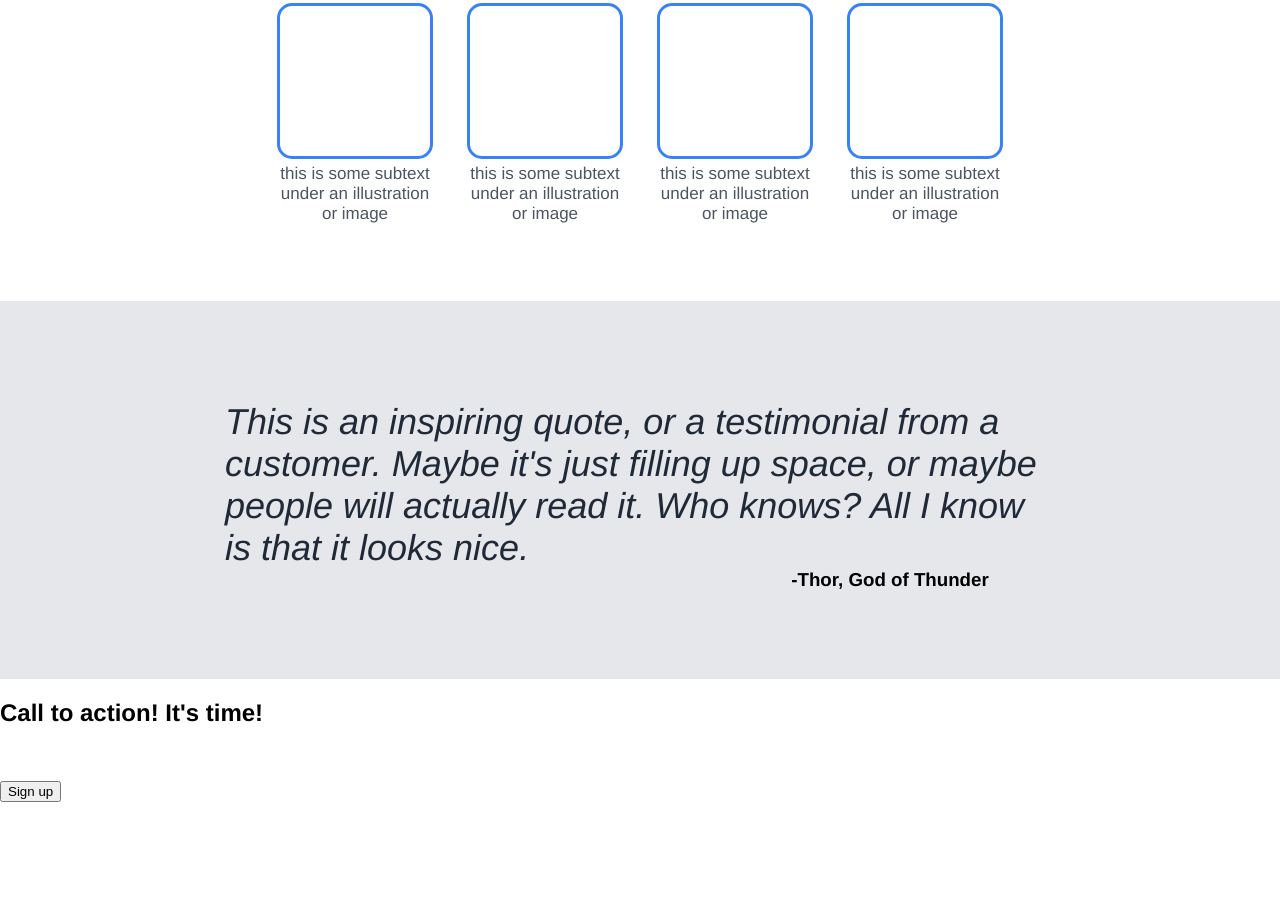
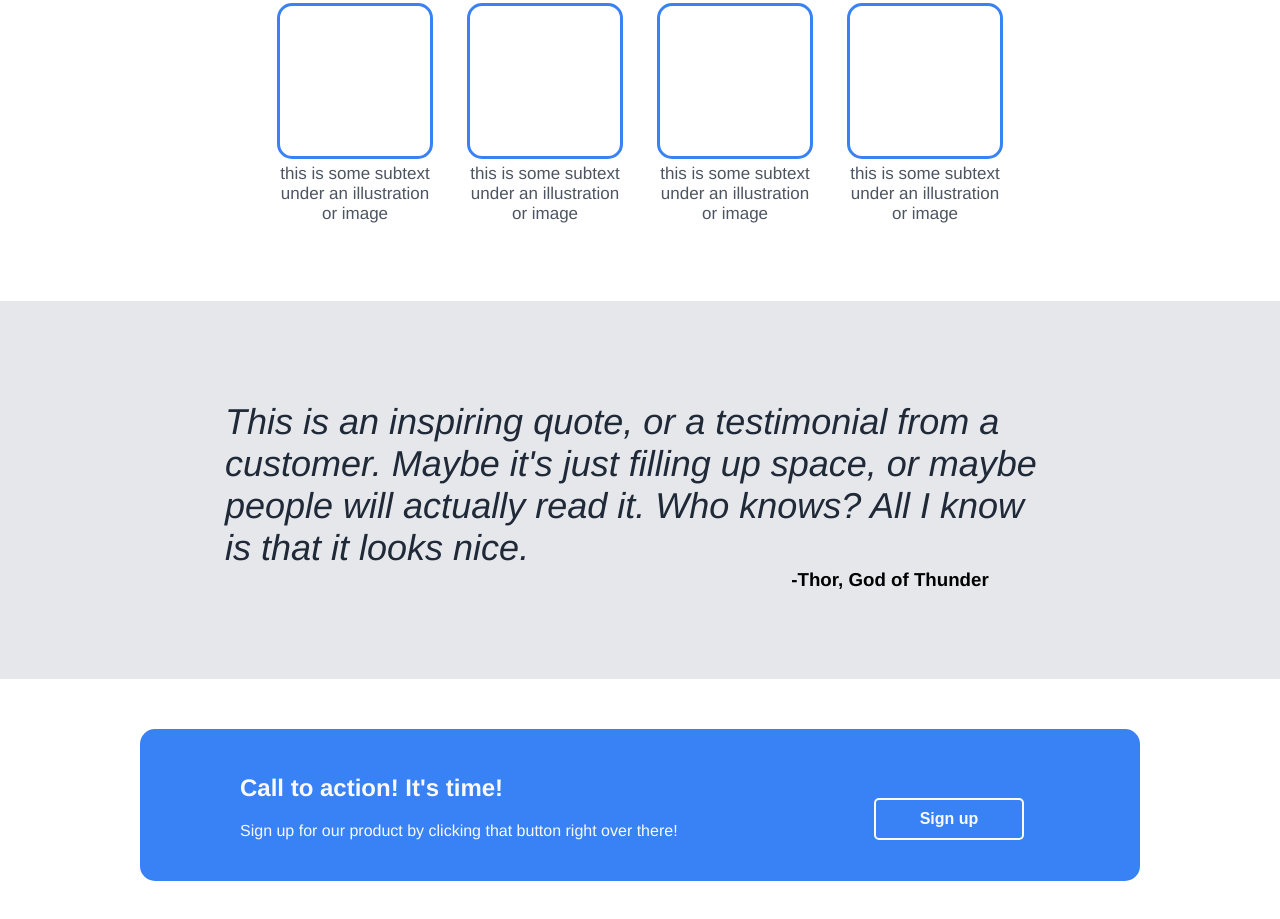
Before and after one commit to zchernicky/landing-page, a plain HTML site: page index.html in a window 1280 px wide. Shown: the part 558-1477 px from the top of the page. Before the commit the page ends 1410 px from the top, so only its background shows below. Drawn offline with Linux system fonts and the light colour scheme.

Commit message:
Rough set up of cta container

```diff
--- a/index.html
+++ b/index.html
@@ -52,9 +52,15 @@
         </div>
     </div>
     <div class="cta-container">
-        <h2>Call to action! It's time!</h2>
-        <p>Sign up for our product by clicking that button right over there!</p>
-        <button type="button">Sign up</button>
+        <div class="cta-box">
+        <div class="cta-left">
+        <h2 class="cta">Call to action! It's time!</h2>
+        <p class="cta">Sign up for our product by clicking that button right over there!</p>
+        </div>
+        <div class="cta-right">
+        <button type="button" class="cta-button">Sign up</button>
+        </div>
+        </div>
     </div>
     <div class="footer">
         <p>Copyright © The Odin Project 2021</p>
--- a/style.css
+++ b/style.css
@@ -149,3 +149,43 @@ p {
     margin-top: -30px;
     padding-left: 500px;
 }
+
+/* CTA Container */
+.cta-container {
+    display: flex;
+    justify-content: center;
+    align-items: center;
+    margin-top: 50px;
+}
+
+.cta-box {
+    display: flex;
+    background-color: #3882f6;
+    border-radius: 15px;
+    width: 800px;
+    padding: 25px 100px;
+    justify-content: space-between;
+}
+
+.cta {
+    color: #F9FAF8;
+}
+
+.cta-right {
+    display: flex;
+    flex-direction: column;
+    align-items: flex-end;
+    justify-content: flex-end;
+}
+
+.cta-button {
+    margin: 16px;
+    background-color: #3882f6;
+    border: 2px solid #F9FAF8;
+    color: #F9FAF8;
+    font-weight: 800;
+    font-size: 16px;
+    width: 150px;
+    padding: 10px 0;
+    border-radius: 5px;
+}
```
